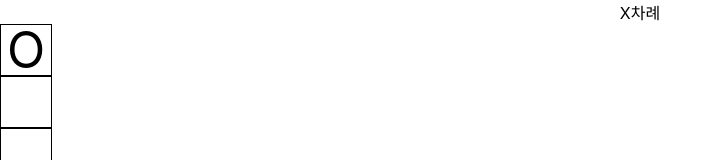
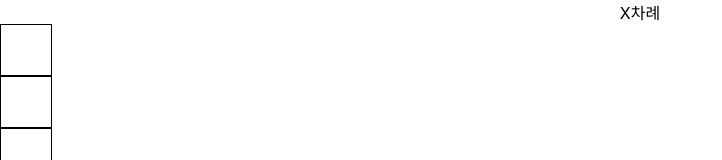
Before and after one commit to Lee-jeong-wook/ts-TicTactoe, a React (Create React App) app: page / in a window 1280 px wide. Shown: the top 160 px of the page, without its empty margins (0-722 px from the left). Built offline with nearby package versions, Linux system fonts and the light colour scheme.

Commit message:
commit before change branch

```diff
--- a/src/components/TicScreen.tsx
+++ b/src/components/TicScreen.tsx
@@ -2,7 +2,7 @@ import React, { useEffect, useState } from "react";
 import { TicItems } from "./TicItems";
 
 export const TicScreen: React.FC = () => {
-  const [items, setItems] = useState<number[]>([1, 0, 0, 0, 0, 0, 0, 0, 0]);
+  const [items, setItems] = useState<number[]>([0   , 0, 0, 0, 0, 0, 0, 0, 0]);
   const [turn, setTurn] = useState<boolean>(false);
 
   useEffect(() => {
```
